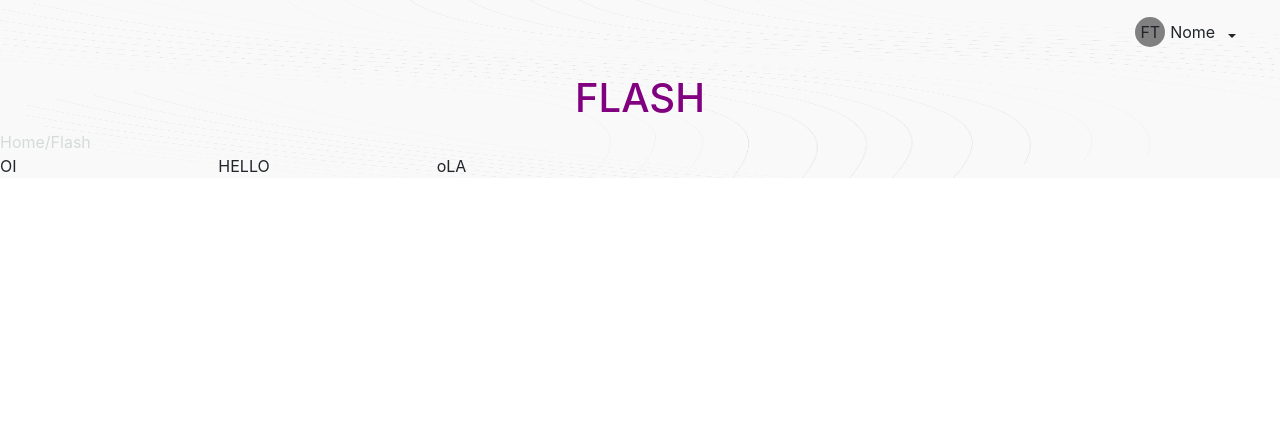
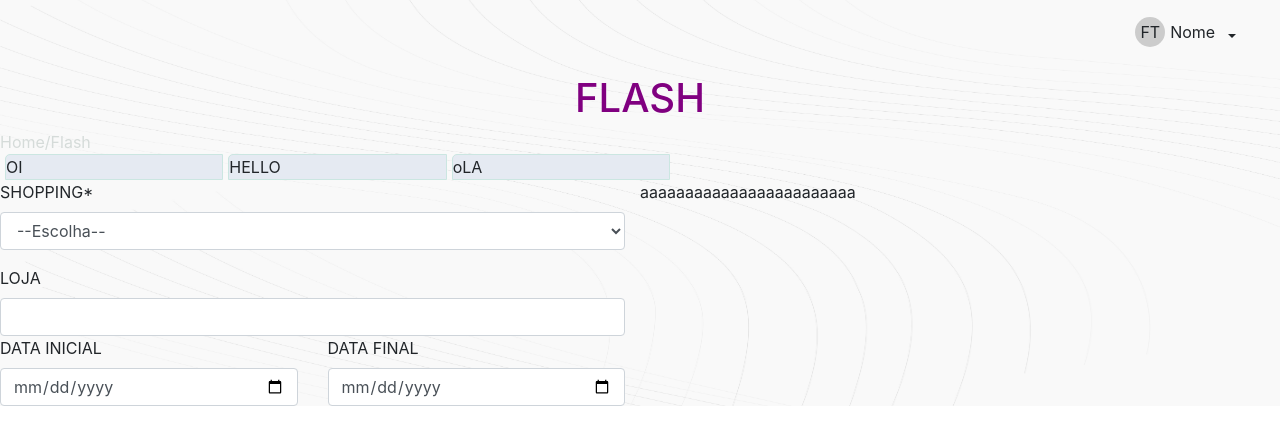
Before and after one commit to WellHarper/flash-page, a React (Create React App) app: page / in a window 1280 px wide. Shown: the top 444 px of the page. Built offline with nearby package versions, Linux system fonts and the light colour scheme.

Commit message:
adiciona primeira coluna de formularios

```diff
--- a/src/App.css
+++ b/src/App.css
@@ -1,9 +1,20 @@
 .App {
+ margin: 0;
+ padding: 0;
+
+
+}
+
+body {
+
   background-size: 100% 100%;
   background-image: url("/background.jpg");
+  background-repeat: no-repeat;
+
+}
 
 
-}h1 {
+h1 {
   text-align: center;
   color: purple;
 }
@@ -20,9 +31,11 @@
 }
 
 .foto {
-  border-radius: 60px;
-  background-color: gray;
+  border-radius:32px;
+  background-color:#CCC;
   padding: 5px;
+  width: 32px;
+  height: 32px;
 }
 
 .title {
@@ -43,8 +56,19 @@
   }
 
   .option {
-    border-radius: 1px;
-    border-top: black;
-    border-left: black;
-    border-right: black ;
+    border-top-left-radius: 5px;
+    border-top-left-radius: 5px;
+    border: 1px solid #cbe6e1;
+    background-color: #e5eaf2;
+    padding: 0;
+    margin-left: 5px;
+    width: 150px;
   }
+
+  .option:first-child {
+    margin-left: 20px;
+  }
+
+  .two {
+    padding: 0;
+  }
--- a/src/App.js
+++ b/src/App.js
@@ -1,6 +1,6 @@
 import React from 'react';
 import './App.css';
-import {Row, Col} from 'react-bootstrap';
+import {Row, Col,Form, FormGroup} from 'react-bootstrap';
 
 function App() {
   return (
@@ -17,10 +17,42 @@ function App() {
           <span>Home/Flash</span>
         </Col>
       </Row>
+      <Row className="options">
+        <Col md={2} className="option">OI</Col>
+        <Col md={2} className="option">HELLO</Col>
+        <Col md={2} className="option">oLA</Col>
+      </Row>
       <Row>
-        <Col md={{span: 2}} className="option">OI</Col>
-        <Col md={{span: 2}}className="option">HELLO</Col>
-        <Col md={{span: 2}}className="option">oLA</Col>
+          <Col md={6} className="one">
+            <Form>
+              <Form.Group>
+                <Form.Label>
+                  SHOPPING*
+                </Form.Label>
+                <Form.Control as="select">
+                  <option selected disabled>--Escolha--</option>
+                  <option>Exemple</option>
+                </Form.Control>
+              </Form.Group>
+              <Form.Label>
+                LOJA
+              </Form.Label>
+              <Form.Control type="text"/>
+              <Row>
+                <Col md={6}>
+                  <Form.Label>DATA INICIAL</Form.Label>
+                  <Form.Control type="date"/>
+                </Col>
+                <Col md={6}>
+                  <Form.Label>DATA FINAL</Form.Label>
+                  <Form.Control type="date"/>
+                </Col>
+              </Row>
+            </Form>
+          </Col>
+          <Col md={6} className="two">
+            aaaaaaaaaaaaaaaaaaaaaaaa
+          </Col>
       </Row>
 
 
```
Lines whose indentation alone changed are shown as unchanged.
